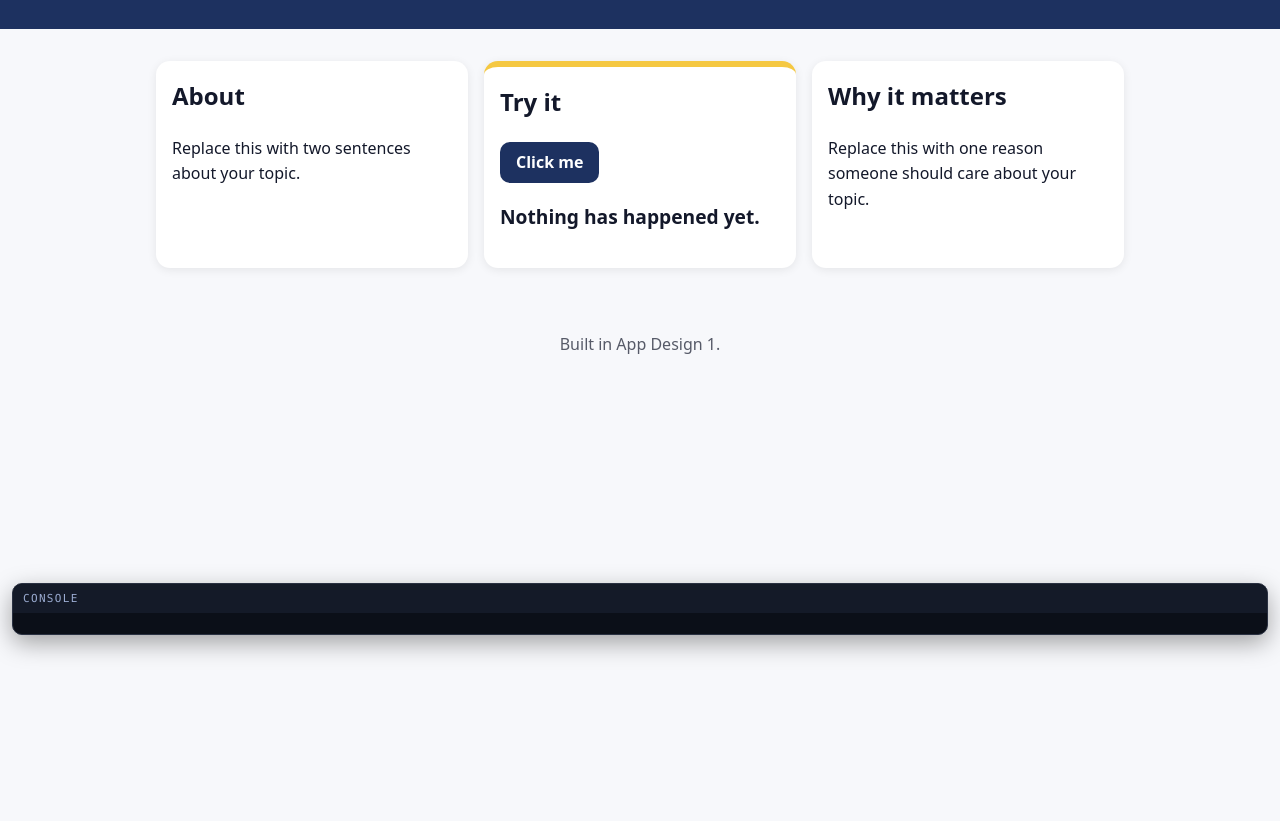
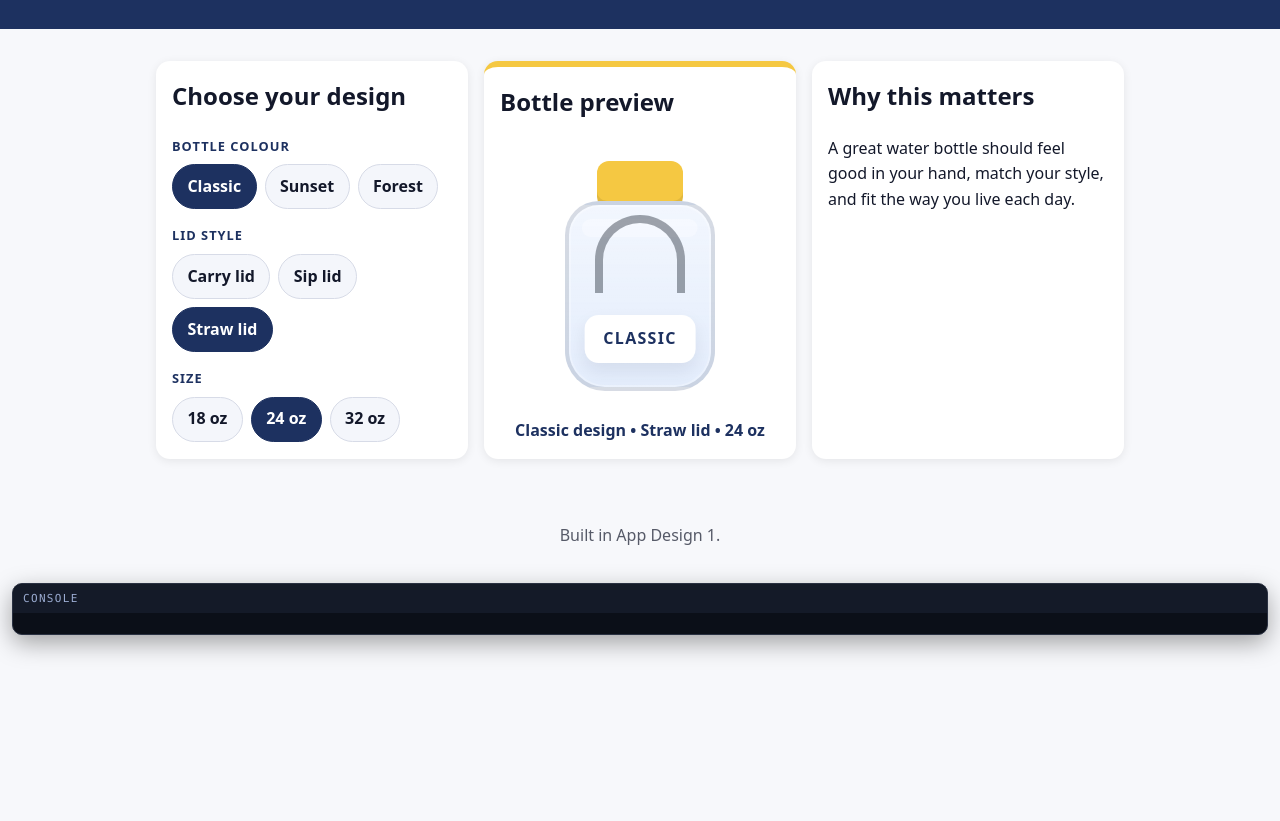
Before and after one commit to az71003-dev/ala2627-AlexandraZaharieCTE-AD, a plain HTML site: page week-08/my-site/index.html in a window 1280 px wide. Shown: the part 153-974 px from the top of the page. Before the commit the page ends 800 px from the top, so only its background shows below. Drawn offline with Linux system fonts and the light colour scheme.

Commit message:
secod time with chat day 2

```diff
--- a/week-08/my-site/index.html
+++ b/week-08/my-site/index.html
@@ -1,52 +1,76 @@
 <!doctype html>
 <html lang="en">
+
 <head>
   <meta charset="utf-8">
   <meta name="viewport" content="width=device-width, initial-scale=1">
-  <!-- DAY 1 · TODO 1: change the title to your topic -->
-  <title>My Site</title>
+  <title>Water Bottle Design Studio</title>
   <link rel="stylesheet" href="styles.css">
-  <!-- The console panel: shows console.log messages and errors at the bottom of the page,
-       because school Chromebooks block the browser's own console.
-       DAY 4: delete this one line before you ship, so your live site shows only your page. -->
   <script src="console-panel.js" defer></script>
-  <!-- This line connects your JavaScript. "defer" means: wait until the page has loaded, then run it. Do not delete it. -->
   <script src="script.js" defer></script>
 </head>
+
 <body>
-  <!--
-    MY CONTRACT FOR THE WEEK  (DAY 1 · TODO 2 — fill in all four, then save)
-    My topic:
-    My colours:
-    My headline:
-    The one thing only my site does:
-  -->
-
   <header class="top">
-    <p class="kicker">Week 8 project</p>
-    <!-- DAY 1 · TODO 3: your headline, in your own words -->
-    <h1>Welcome to my site</h1>
-    <!-- DAY 1 · TODO 4: one line that tells a stranger what this page is about -->
-    <p class="tagline">Replace this with one line about your topic.</p>
+    <p class="kicker">Water bottle design studio</p>
+    <h1>Create the perfect bottle</h1>
+    <p class="tagline">Pick a colour, adjust the lid, and find a look that feels right for your day.</p>
   </header>
 
   <main class="cards">
     <section class="card">
-      <h2>About</h2>
-      <p>Replace this with two sentences about your topic.</p>
+      <h2>Choose your design</h2>
+
+      <div class="picker-group">
+        <p class="picker-label">Bottle colour</p>
+        <div class="picker-row">
+          <button class="swatch active" type="button" data-design="classic">Classic</button>
+          <button class="swatch" type="button" data-design="sunset">Sunset</button>
+          <button class="swatch" type="button" data-design="forest">Forest</button>
+        </div>
+      </div>
+
+      <div class="picker-group">
+        <p class="picker-label">Lid style</p>
+        <div class="picker-row">
+          <button class="swatch" type="button" data-lid="carry">Carry lid</button>
+          <button class="swatch" type="button" data-lid="sip">Sip lid</button>
+          <button class="swatch active" type="button" data-lid="straw">Straw lid</button>
+        </div>
+      </div>
+
+      <div class="picker-group">
+        <p class="picker-label">Size</p>
+        <div class="picker-row">
+          <button class="swatch" type="button" data-size="18">18 oz</button>
+          <button class="swatch active" type="button" data-size="24">24 oz</button>
+          <button class="swatch" type="button" data-size="32">32 oz</button>
+        </div>
+      </div>
     </section>
 
-    <section class="card feature">
-      <h2>Try it</h2>
-      <!-- DAY 2: this is your button. Its id, "action", is how JavaScript finds it. -->
-      <button id="action" type="button">Click me</button>
-      <!-- DAY 2: JavaScript writes into this paragraph. Its id is "output". -->
-      <p id="output">Nothing has happened yet.</p>
+    <section class="card feature bottle-card">
+      <h2>Bottle preview</h2>
+
+      <div class="bottle-scene" aria-live="polite">
+        <div class="bottle" id="bottle">
+          <div class="cap" id="cap"></div>
+          <div class="body">
+            <div class="ring"></div>
+            <div class="label">
+              <span id="bottle-name">Classic</span>
+            </div>
+          </div>
+          <div class="handle" id="handle"></div>
+        </div>
+      </div>
+
+      <p id="design-status" class="status">Classic design • Straw lid • 24 oz</p>
     </section>
 
     <section class="card">
-      <h2>Why it matters</h2>
-      <p>Replace this with one reason someone should care about your topic.</p>
+      <h2>Why this matters</h2>
+      <p>A great water bottle should feel good in your hand, match your style, and fit the way you live each day.</p>
     </section>
   </main>
 
@@ -54,4 +78,5 @@
     <p>Built in App Design 1.</p>
   </footer>
 </body>
+
 </html>
--- a/week-08/my-site/script.js
+++ b/week-08/my-site/script.js
@@ -1,34 +1,88 @@
-// script.js — your Week 8 project. One file, four days.
-// Work on ONE day's section at a time. Save (commit and push) at every save point.
+const bottle = document.querySelector('#bottle');
+const bottleName = document.querySelector('#bottle-name');
+const designStatus = document.querySelector('#design-status');
 
-// ─────────────── DAY 1 · Say hello ───────────────
-// TODO: make JavaScript print a message in the console.
-//       Your message shows in the Console panel at the bottom of your page.
-//       Remove the two slashes at the start of the next line, then save and reload.
-// console.log("script.js is connected");
+const designs = {
+  classic: {
+    name: 'Classic',
+    body: '#dfeafc',
+    accent: '#1d3160',
+    cap: '#f5c842',
+    label: '#ffffff',
+    handle: 'rgba(12, 20, 35, 0.45)'
+  },
+  sunset: {
+    name: 'Sunset',
+    body: '#f7b39c',
+    accent: '#9c2d42',
+    cap: '#f7d776',
+    label: '#fff6ea',
+    handle: 'rgba(130, 50, 40, 0.55)'
+  },
+  forest: {
+    name: 'Forest',
+    body: '#a7d3b3',
+    accent: '#1d4d3e',
+    cap: '#d6ba7c',
+    label: '#edf8f0',
+    handle: 'rgba(12, 52, 42, 0.55)'
+  }
+};
 
+const lidStyles = {
+  carry: 'Carry lid',
+  sip: 'Sip lid',
+  straw: 'Straw lid'
+};
 
-// ─────────────── DAY 2 · Wire the click ───────────────
-// TODO 1: find the button by its id. The # means "id".
-// const button = document.querySelector("#action");
+const sizeMap = {
+  18: '18 oz',
+  24: '24 oz',
+  32: '32 oz'
+};
 
-// TODO 2: find the paragraph JavaScript writes into.
-// const output = document.querySelector("#output");
+let activeDesign = 'classic';
+let activeLid = 'straw';
+let activeSize = '24';
 
-// TODO 3: when the button is clicked, change the words on the page.
-// button.addEventListener("click", function () {
-//   output.textContent = "You clicked it!";
-// });
+function updateBottle() {
+  const design = designs[activeDesign];
 
+  bottle.style.setProperty('--body-color', design.body);
+  bottle.style.setProperty('--brand-color', design.accent);
+  bottle.style.setProperty('--cap-color', design.cap);
+  bottle.style.setProperty('--label-color', design.label);
+  bottle.style.setProperty('--handle-color', design.handle);
 
-// ─────────────── DAY 3 · Make it YOUR thing ───────────────
-// TODO 1: a variable that remembers something between clicks.
-//         Put it HERE, at the top of this section, not inside a function.
+  bottle.dataset.lid = activeLid;
+  bottle.dataset.size = activeSize;
+  bottleName.textContent = design.name;
 
-// TODO 2: a function that changes the variable and shows the new value on the page.
+  designStatus.textContent = `${design.name} design • ${lidStyles[activeLid]} • ${sizeMap[activeSize]}`;
+}
 
-// TODO 3: make the button run your function (you can replace the Day 2 listener).
+document.querySelectorAll('[data-design]').forEach((button) => {
+  button.addEventListener('click', () => {
+    activeDesign = button.dataset.design;
+    document.querySelectorAll('[data-design]').forEach((item) => item.classList.toggle('active', item === button));
+    updateBottle();
+  });
+});
 
+document.querySelectorAll('[data-lid]').forEach((button) => {
+  button.addEventListener('click', () => {
+    activeLid = button.dataset.lid;
+    document.querySelectorAll('[data-lid]').forEach((item) => item.classList.toggle('active', item === button));
+    updateBottle();
+  });
+});
 
-// ─────────────── DAY 4 · Level up ───────────────
-// ONE upgrade. Retype it and be able to explain every line.
+document.querySelectorAll('[data-size]').forEach((button) => {
+  button.addEventListener('click', () => {
+    activeSize = button.dataset.size;
+    document.querySelectorAll('[data-size]').forEach((item) => item.classList.toggle('active', item === button));
+    updateBottle();
+  });
+});
+
+updateBottle();
--- a/week-08/my-site/styles.css
+++ b/week-08/my-site/styles.css
@@ -1,22 +1,17 @@
-/* styles.css — the look of your Week 8 project.
-   Last week's CSS is all here: variables, flexbox, a spacing scale, and states. */
-
-/* ── DAY 1 · TODO 5: your colours ─────────────────────────────────────────
-   Change these two to colours YOU picked. Everything on the page uses them. */
+/* styles.css — the look of your Week 8 project. */
 :root {
-  --main: #1d3160;     /* the background of the header and the button */
-  --accent: #f5c842;   /* the colour that pops */
+  --main: #1d3160;
+  --accent: #f5c842;
   --text: #13182a;
   --paper: #f7f8fb;
-
-  /* the spacing scale: use only these three */
   --space-s: 8px;
   --space-m: 16px;
   --space-l: 32px;
 }
 
-/* ── the page ───────────────────────────────────────────────────────────── */
-* { box-sizing: border-box; }
+* {
+  box-sizing: border-box;
+}
 
 body {
   margin: 0;
@@ -42,10 +37,17 @@ body {
   font-size: 0.8rem;
 }
 
-.top h1 { margin: var(--space-s) 0; font-size: clamp(2rem, 6vw, 3.2rem); line-height: 1.1; }
-.tagline { margin: 0; opacity: 0.85; }
+.top h1 {
+  margin: var(--space-s) 0;
+  font-size: clamp(2rem, 6vw, 3.2rem);
+  line-height: 1.1;
+}
 
-/* ── the cards: flexbox from Week 7 ─────────────────────────────────────── */
+.tagline {
+  margin: 0;
+  opacity: 0.85;
+}
+
 .cards {
   display: flex;
   flex-wrap: wrap;
@@ -63,27 +65,178 @@ body {
   box-shadow: 0 2px 10px rgba(0, 0, 0, 0.08);
 }
 
-.card h2 { margin-top: 0; }
+.card h2 {
+  margin-top: 0;
+}
 
-.feature { border-top: 6px solid var(--accent); }
+.feature {
+  border-top: 6px solid var(--accent);
+}
 
-/* ── the button, with its states ────────────────────────────────────────── */
-#action {
+.picker-group {
+  margin-top: 1rem;
+}
+
+.picker-label {
+  margin: 0 0 0.5rem;
+  font-size: 0.8rem;
+  font-weight: 700;
+  letter-spacing: 0.08em;
+  text-transform: uppercase;
+  color: var(--main);
+}
+
+.picker-row {
+  display: flex;
+  flex-wrap: wrap;
+  gap: 0.5rem;
+}
+
+.swatch {
+  border: 1px solid #d7dbe7;
+  background: #f4f6fb;
+  color: var(--text);
+  border-radius: 999px;
+  padding: 0.55rem 0.9rem;
+  cursor: pointer;
   font: inherit;
   font-weight: 700;
-  color: white;
-  background: var(--main);
-  border: 0;
-  border-radius: 10px;
-  padding: var(--space-s) var(--space-m);
-  cursor: pointer;
+  transition: all 0.2s ease;
 }
 
-/* DAY 4: give your button a hover state and a focus state here */
+.swatch:hover,
+.swatch:focus-visible {
+  border-color: var(--main);
+  outline: none;
+}
 
-#output {
-  font-size: 1.2rem;
+.swatch.active {
+  background: var(--main);
+  border-color: var(--main);
+  color: white;
+}
+
+.bottle-card {
+  display: flex;
+  flex-direction: column;
+  justify-content: center;
+}
+
+.bottle-scene {
+  display: grid;
+  place-items: center;
+  min-height: 260px;
+  padding: 1rem 0 0.5rem;
+}
+
+.bottle {
+  --body-color: #dfeafc;
+  --brand-color: #1d3160;
+  --cap-color: #f5c842;
+  --handle-color: rgba(12, 20, 35, 0.45);
+  --label-color: white;
+  position: relative;
+  width: 170px;
+  height: 230px;
+  transition: all 0.3s ease;
+}
+
+.bottle .cap {
+  position: absolute;
+  left: 50%;
+  top: 0;
+  width: 86px;
+  height: 36px;
+  transform: translateX(-50%);
+  background: var(--cap-color);
+  border-radius: 18px 18px 10px 10px;
+  box-shadow: inset 0 -6px rgba(0, 0, 0, 0.08);
+}
+
+.bottle .body {
+  position: absolute;
+  left: 50%;
+  bottom: 0;
+  width: 150px;
+  height: 190px;
+  transform: translateX(-50%);
+  background: linear-gradient(180deg, rgba(255, 255, 255, 0.6), rgba(255, 255, 255, 0.15)), var(--body-color);
+  border: 4px solid rgba(17, 25, 40, 0.12);
+  border-radius: 34px 34px 40px 40px;
+  box-shadow: inset 0 0 0 2px rgba(255, 255, 255, 0.25);
+}
+
+.bottle .ring {
+  position: absolute;
+  left: 50%;
+  top: 14px;
+  width: 82%;
+  height: 18px;
+  transform: translateX(-50%);
+  border-radius: 999px;
+  background: rgba(255, 255, 255, 0.3);
+}
+
+.bottle .label {
+  position: absolute;
+  left: 50%;
+  bottom: 24px;
+  width: 78%;
+  transform: translateX(-50%);
+  padding: 0.7rem 0.5rem;
+  background: var(--label-color);
+  color: var(--brand-color);
+  border-radius: 14px;
+  text-align: center;
+  font-weight: 800;
+  letter-spacing: 0.08em;
+  text-transform: uppercase;
+  box-shadow: 0 8px 18px rgba(17, 25, 40, 0.08);
+}
+
+.bottle .handle {
+  position: absolute;
+  left: 50%;
+  top: 54px;
+  width: 90px;
+  height: 78px;
+  transform: translateX(-50%);
+  border: 8px solid var(--handle-color);
+  border-bottom: 0;
+  border-radius: 50px 50px 0 0;
+  opacity: 0.85;
+}
+
+.bottle[data-size="18"] {
+  transform: scale(0.9);
+}
+
+.bottle[data-size="24"] {
+  transform: scale(1);
+}
+
+.bottle[data-size="32"] {
+  transform: scale(1.1);
+}
+
+.bottle[data-lid="carry"] .cap {
+  border-radius: 16px 16px 12px 12px;
+}
+
+.bottle[data-lid="sip"] .cap {
+  height: 42px;
+}
+
+.bottle[data-lid="straw"] .cap {
+  height: 46px;
+  border-radius: 12px 12px 10px 10px;
+}
+
+.status {
+  margin: 1rem 0 0;
   font-weight: 700;
+  color: var(--main);
+  text-align: center;
 }
 
 .bottom {
```
